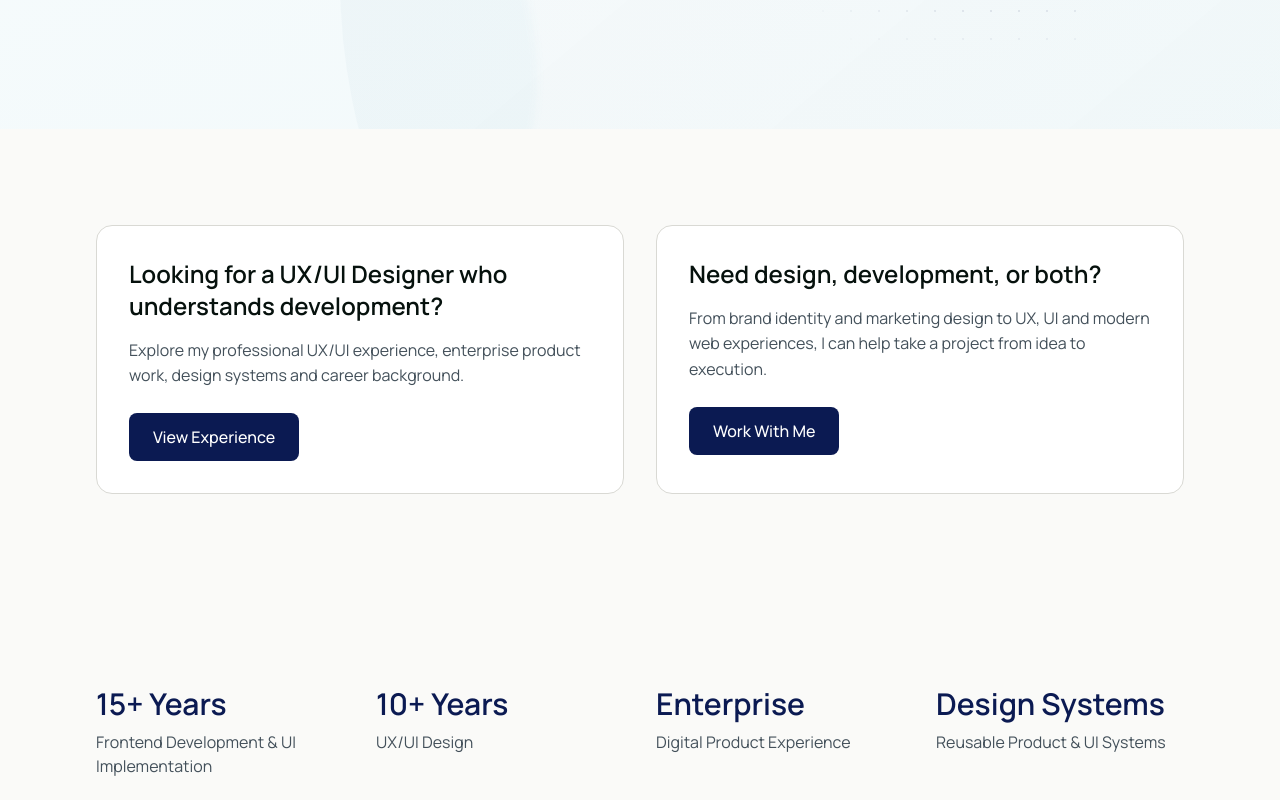
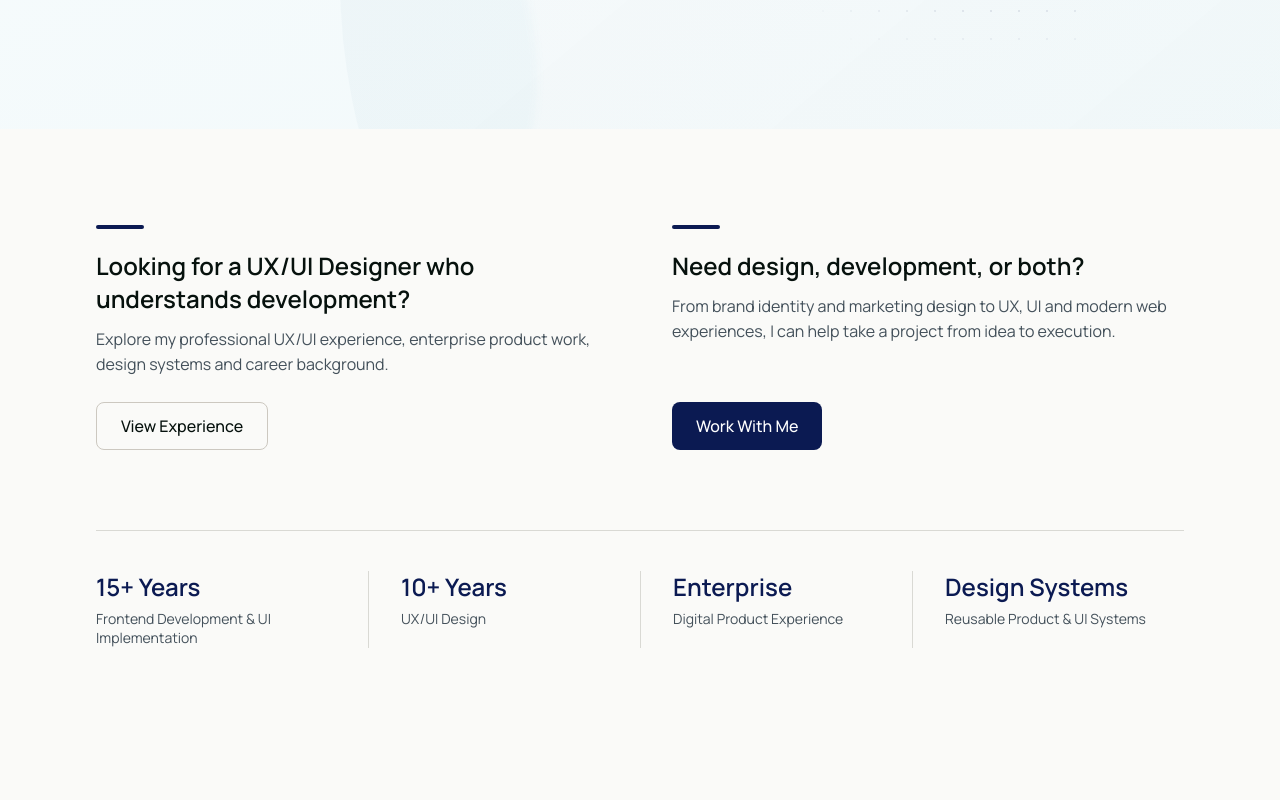
Before and after one commit to ntvkannan/kannan-portfolio, a Next.js app: page / in a window 1280 px wide. Shown: the part 880-1680 px from the top of the page. Built offline with nearby package versions, Linux system fonts and the light colour scheme.

Commit message:
refine: improve audience paths and credibility hierarchy
Co-Authored-By: Claude Opus 5 <noreply@anthropic.com>

```diff
--- a/app/components/home/AudiencePaths.js
+++ b/app/components/home/AudiencePaths.js
@@ -4,13 +4,14 @@ import Section from "@/app/components/layout/Section";
 
 export default function AudiencePaths() {
   return (
-    <Section variant="normal">
+    <Section variant="normal" className="!pb-0">
       <Container>
         <h2 className="sr-only">Choose your path</h2>
-        <div className="grid grid-cols-1 md:grid-cols-2 gap-8">
-          {/* Employers Card */}
-          <div className="border border-border rounded-lg p-8 bg-surface">
-            <h3 className="text-xl sm:text-2xl font-semibold text-text-primary mb-4">
+        <div className="grid grid-cols-1 md:grid-cols-2 gap-12 md:gap-16">
+          {/* Path A - Employers */}
+          <div className="flex flex-col items-start">
+            <div className="w-12 h-1 bg-accent rounded-full mb-5"></div>
+            <h3 className="text-xl sm:text-2xl font-semibold text-text-primary leading-snug mb-3">
               Looking for a UX/UI Designer who understands development?
             </h3>
             <p className="text-text-body mb-6">
@@ -18,15 +19,16 @@ export default function AudiencePaths() {
             </p>
             <NextLink
               href="/experience"
-              className="inline-flex items-center justify-center rounded-button h-11 sm:h-12 px-5 sm:px-6 bg-accent text-white font-medium text-sm sm:text-base hover:bg-accent-hover focus-visible:outline-2 focus-visible:outline-offset-2 focus-visible:outline-accent transition-colors duration-200"
+              className="mt-auto inline-flex items-center justify-center rounded-button h-11 sm:h-12 px-5 sm:px-6 bg-transparent border border-border-strong text-text-primary font-medium text-sm sm:text-base hover:bg-surface-secondary focus-visible:outline-2 focus-visible:outline-offset-2 focus-visible:outline-accent transition-colors duration-200"
             >
               View Experience
             </NextLink>
           </div>
 
-          {/* Clients Card */}
-          <div className="border border-border rounded-lg p-8 bg-surface">
-            <h3 className="text-xl sm:text-2xl font-semibold text-text-primary mb-4">
+          {/* Path B - Clients */}
+          <div className="flex flex-col items-start">
+            <div className="w-12 h-1 bg-accent rounded-full mb-5"></div>
+            <h3 className="text-xl sm:text-2xl font-semibold text-text-primary leading-snug mb-3">
               Need design, development, or both?
             </h3>
             <p className="text-text-body mb-6">
@@ -34,7 +36,7 @@ export default function AudiencePaths() {
             </p>
             <NextLink
               href="/contact"
-              className="inline-flex items-center justify-center rounded-button h-11 sm:h-12 px-5 sm:px-6 bg-accent text-white font-medium text-sm sm:text-base hover:bg-accent-hover focus-visible:outline-2 focus-visible:outline-offset-2 focus-visible:outline-accent transition-colors duration-200"
+              className="mt-auto inline-flex items-center justify-center rounded-button h-11 sm:h-12 px-5 sm:px-6 bg-accent text-white font-medium text-sm sm:text-base hover:bg-accent-hover focus-visible:outline-2 focus-visible:outline-offset-2 focus-visible:outline-accent transition-colors duration-200"
             >
               Work With Me
             </NextLink>
--- a/app/components/home/CredibilityGrid.js
+++ b/app/components/home/CredibilityGrid.js
@@ -22,21 +22,26 @@ export default function CredibilityGrid() {
   ];
 
   return (
-    <Section variant="normal">
+    <Section variant="normal" className="!pt-16 lg:!pt-20">
       <Container>
         <h2 className="sr-only">Professional qualifications</h2>
-        <div className="grid grid-cols-2 md:grid-cols-4 gap-8">
+        <div className="border-t border-border pt-10">
+          <div className="grid grid-cols-2 md:grid-cols-4 gap-x-8 gap-y-10 md:gap-x-0">
             {items.map((item, index) => (
-            <div key={index}>
-              <p className="text-2xl sm:text-3xl font-semibold text-accent mb-2">
+              <div
+                key={index}
+                className="md:px-8 md:border-l md:border-border md:first:border-l-0 md:first:pl-0"
+              >
+                <p className="text-xl sm:text-2xl font-semibold text-accent mb-1.5">
                   {item.stat}
                 </p>
-              <p className="text-sm sm:text-base text-text-body">
+                <p className="text-sm text-text-body leading-snug">
                   {item.description}
                 </p>
               </div>
             ))}
           </div>
+        </div>
       </Container>
     </Section>
   );
```
Lines whose indentation alone changed are shown as unchanged.
